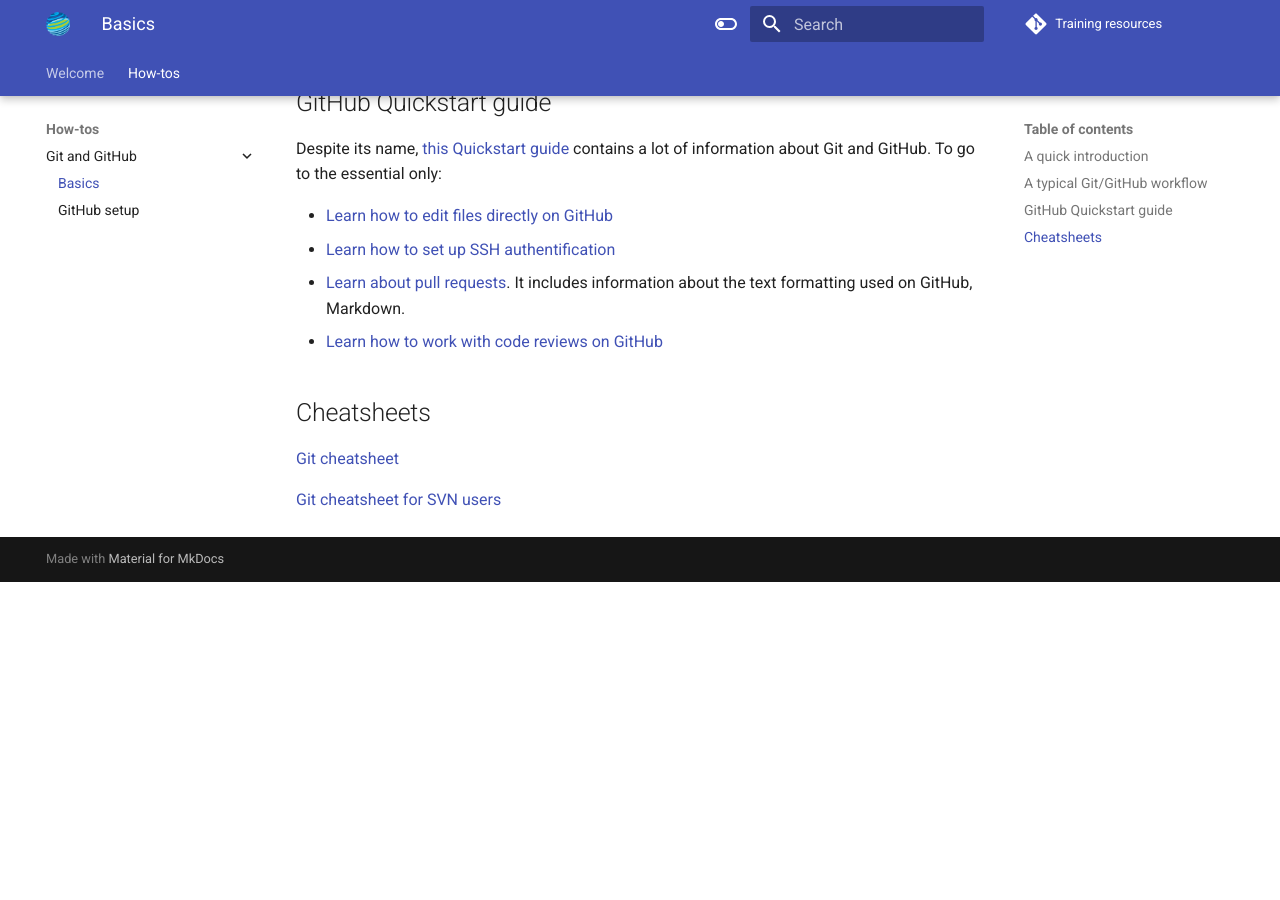
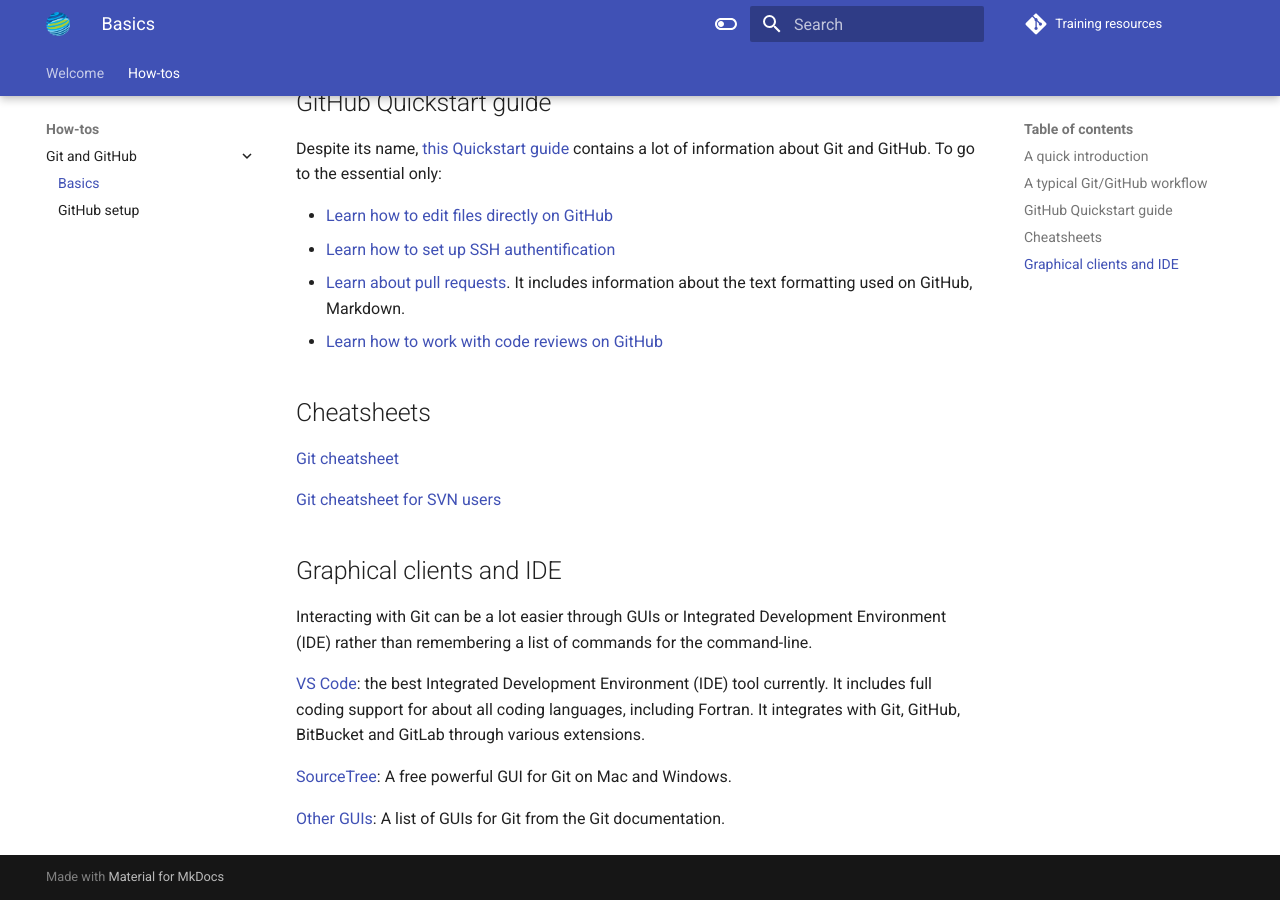
Before and after one commit to aidanheerdegen/Training-NRI, an MkDocs documentation site: the page built from docs/HowTos/GitAndGitHub/basics.md, in a window 1280 px wide and 900 px high, scrolled down 704 px. Built offline with MkDocs 1.6.1 and Material for MkDocs 9.7.7, drawn with Linux system fonts in a browser that asks for light colours; comment, search, counter and statistics services are not loaded; before the commit the page ends 1286 px from its top, so only the background shows below that.

Commit message:
Add information on GUI and IDE

```diff
--- a/docs/HowTos/GitAndGitHub/basics.md
+++ b/docs/HowTos/GitAndGitHub/basics.md
@@ -22,3 +22,13 @@ Despite its name, [this Quickstart guide](https://docs.github.com/en/get-started
 [Git cheatsheet](https://training.github.com/downloads/github-git-cheat-sheet/)
 
 [Git cheatsheet for SVN users](https://www.git-tower.com/blog/git-for-subversion-users-cheat-sheet/)
+
+## Graphical clients and IDE
+
+Interacting with Git can be a lot easier through GUIs or Integrated Development Environment (IDE) rather than remembering a list of commands for the command-line.
+
+[VS Code](https://code.visualstudio.com/): the best Integrated Development Environment (IDE) tool currently. It includes full coding support for about all coding languages, including Fortran. It integrates with Git, GitHub, BitBucket and GitLab through various extensions.
+
+[SourceTree](https://www.sourcetreeapp.com/): A free powerful GUI for Git on Mac and Windows.
+
+[Other GUIs](https://git-scm.com/downloads/guis): A list of GUIs for Git from the Git documentation.
```
